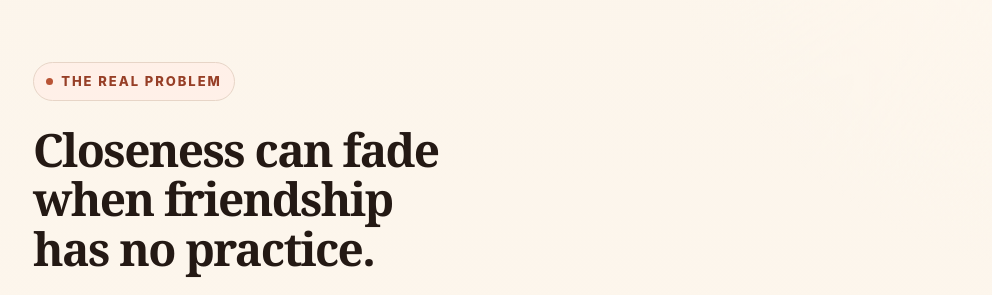
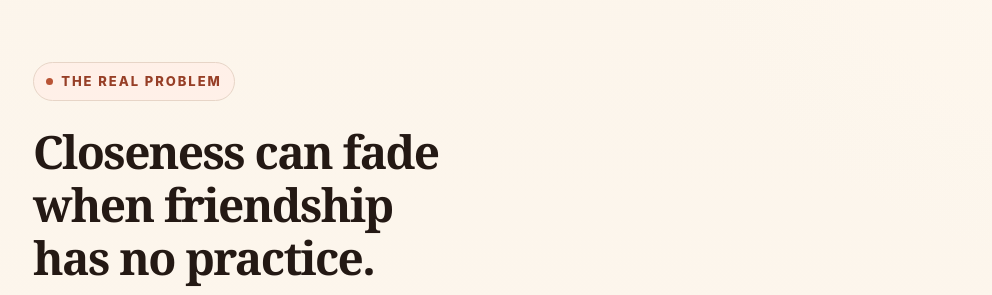
Before and after one commit to carossst/friendshipcoaching, a plain HTML site: page index.html in a window 1280 px wide. Shown: the part 900-1195 px from the top of the page, without its empty margins (79-1071 px from the left). Drawn offline with Linux system fonts and the light colour scheme.

Commit message:
Add files via upload

```diff
--- a/Fcoaching.css
+++ b/Fcoaching.css
@@ -633,9 +633,13 @@ select {
 /* 10. Component - Heading */
 .c-heading {
   font-weight: 780;
-  line-height: var(--leading-tight);
+  line-height: 1.16;
   letter-spacing: var(--tracking-tight);
   color: var(--color-ink);
+}
+
+.c-heading:not([class*="u-mb-"]) {
+  margin-bottom: var(--space-6);
 }
 
 .c-heading--1 {
```
